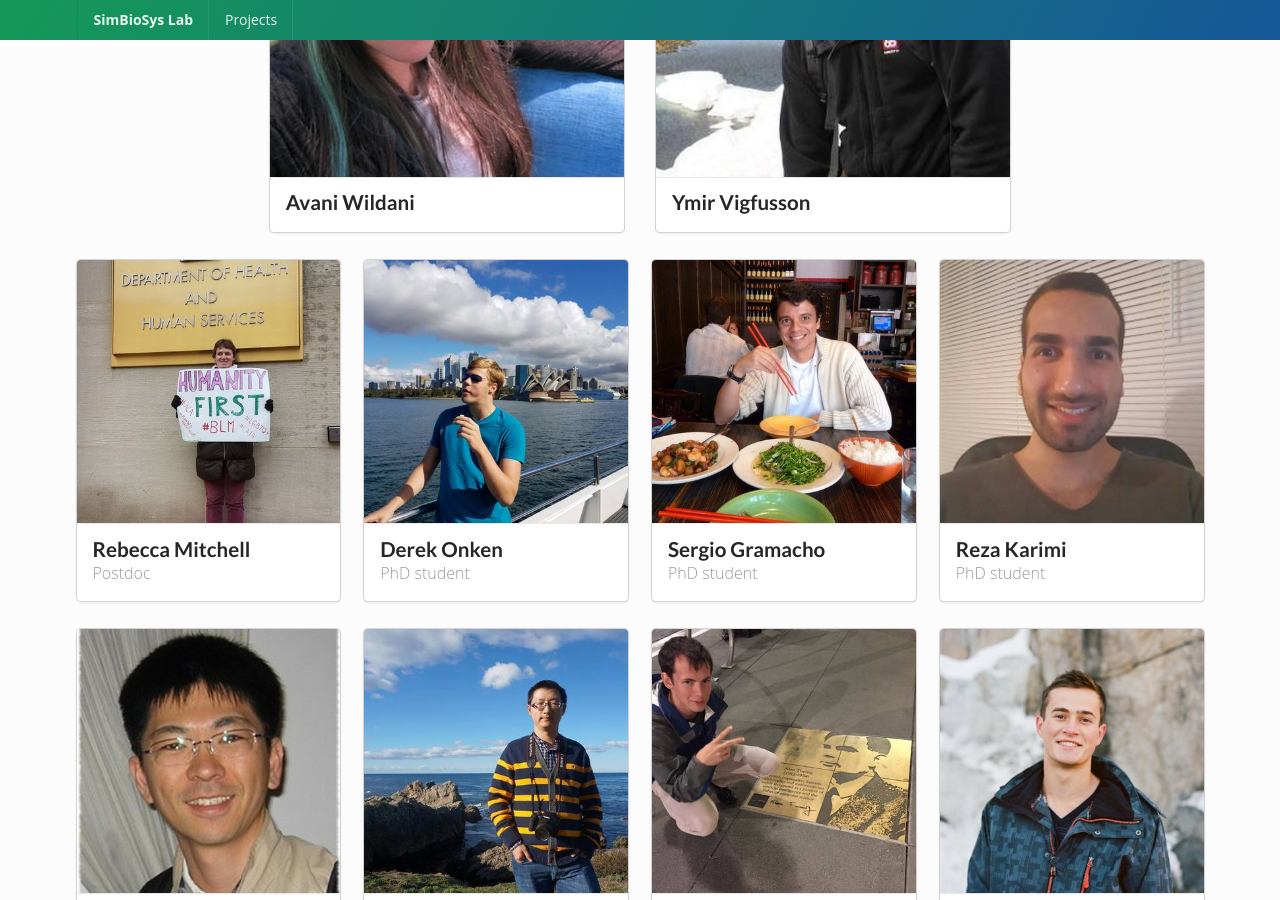
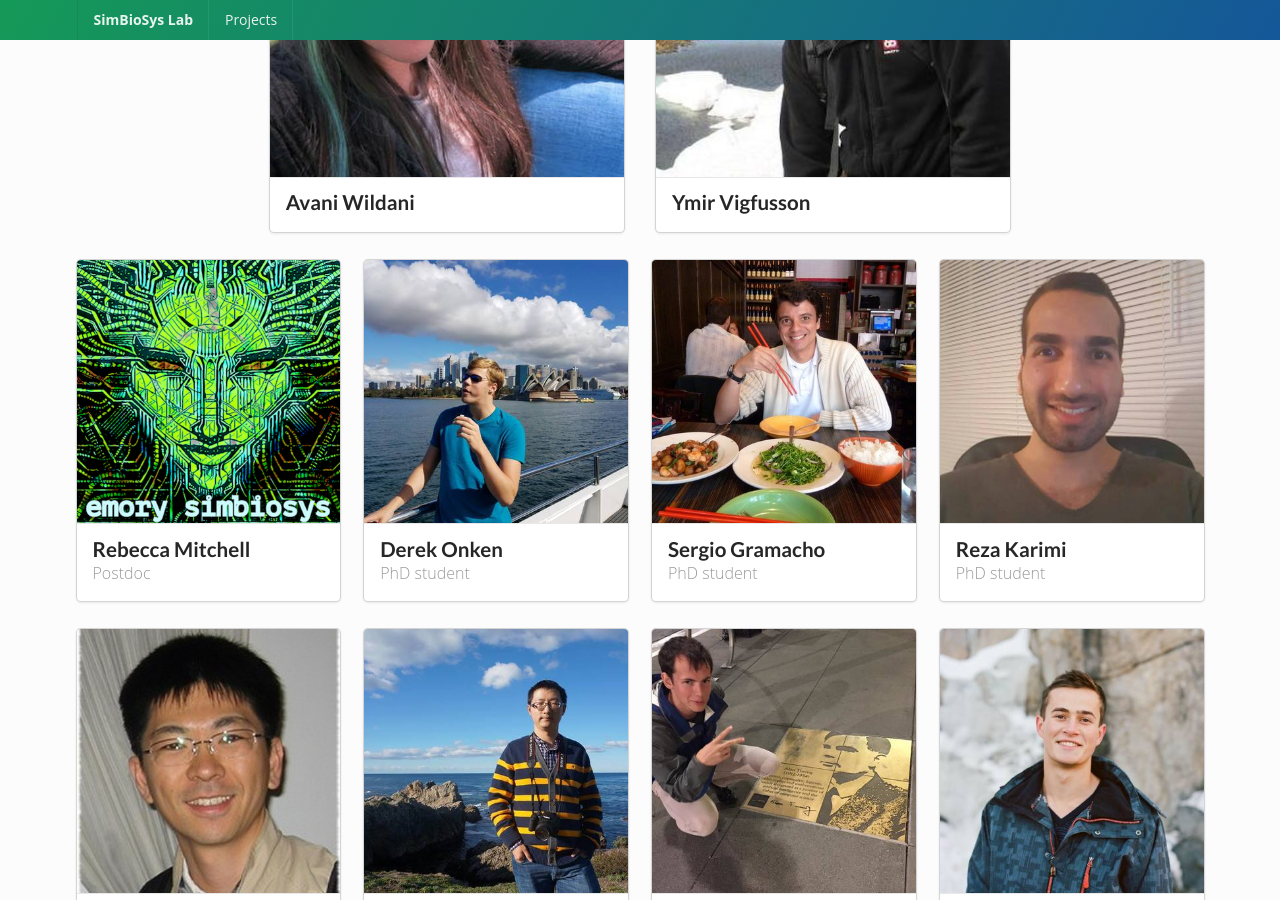
Before and after one commit to meditates/simbiosyslab.github.io, a Jekyll site: the page built from index.html, in a window 1280 px wide and 900 px high, scrolled down 476 px. Built offline with Jekyll 4.4.1, drawn with Linux system fonts in a browser that asks for light colours; nearby versions of some CDN libraries.

Commit message:
removed rebecca's photo

```diff
--- a/_config.yml
+++ b/_config.yml
@@ -44,7 +44,7 @@ advisors:
 members:
   - name: Rebecca Mitchell
     website: https://www.researchgate.net/profile/Rebecca_Mitchell
-    photo: /resources/profiles/rebecca.jpg
+    photo: /resources/profiles/empty.png
     meta: Postdoc
   - name: Derek Onken
     website: http://www.mathcs.emory.edu/~donken/
```
Also changed, not shown: resources/profiles/empty.png (added).
